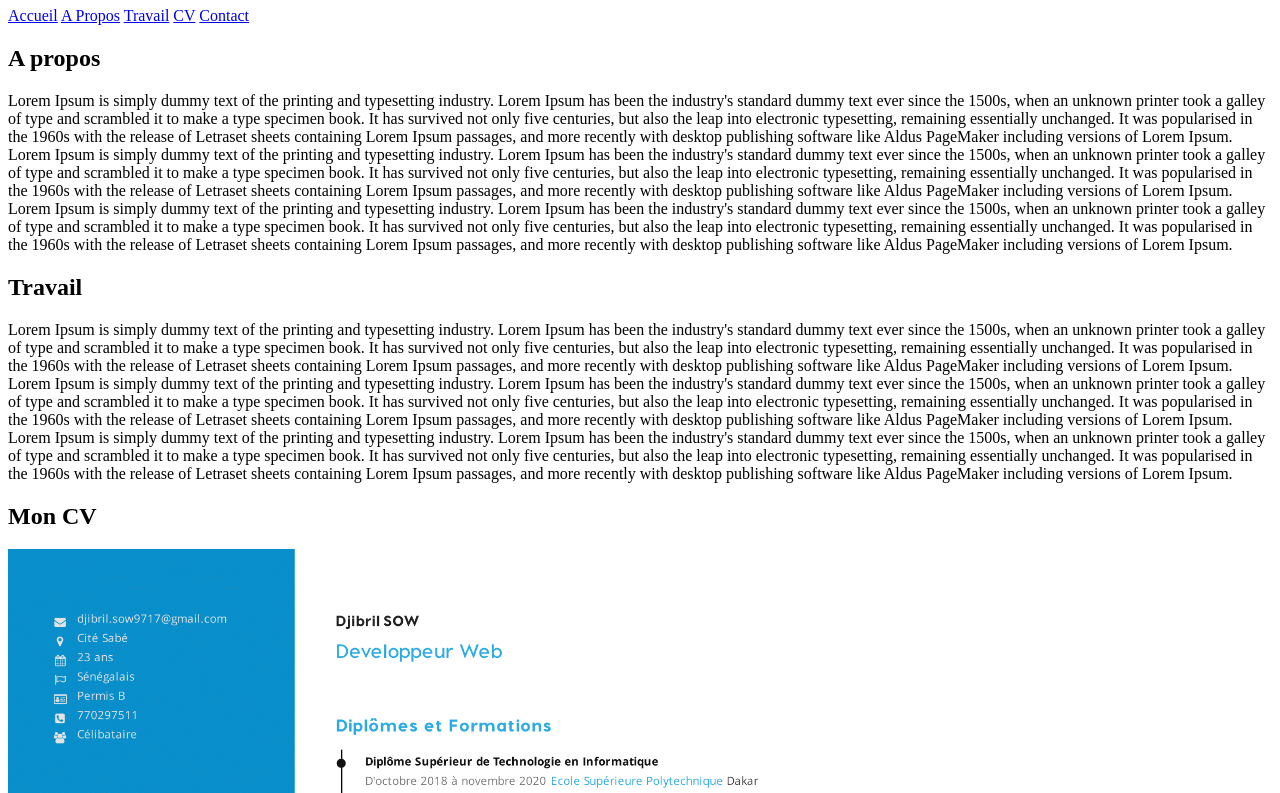
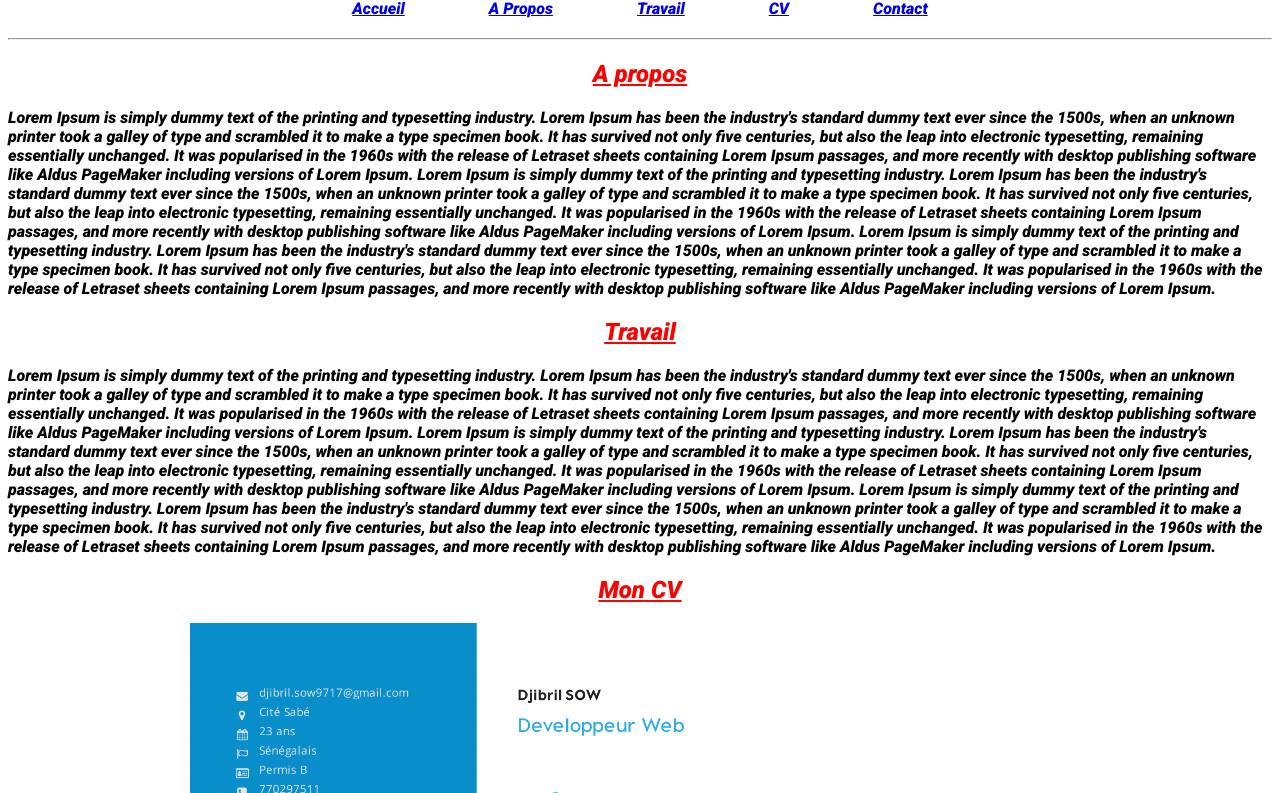
Before and after one commit to dsow09/checkpoint-html, a plain HTML site: page index.html in a window 1280 px wide. Shown: the part 229-1022 px from the top of the page. Drawn offline with Linux system fonts and the light colour scheme.

Commit message:
update index.html

```diff
--- a/index.html
+++ b/index.html
@@ -4,23 +4,24 @@
     <meta charset="UTF-8">
     <meta http-equiv="X-UA-Compatible" content="IE=edge">
     <meta name="viewport" content="width=device-width, initial-scale=1.0">
+    <link rel="stylesheet" href="./css/style.css">
     <title>Portfolio de Djibril SOW</title>
 </head>
 <body>
     <header>
-        <p><img src="./res/gmc.jpg" alt="logo"></p>
-        <nav>
-            <a href="#accueil">Accueil</a>
-            <a href="#apropos">A Propos</a>
-            <a href="#travail">Travail</a>
-            <a href="#cv">CV</a>
-            <a href="#contact">Contact</a>
-        </nav>
+        <img src="./res/gmc.jpg" alt="logo" class="center">
+        <ul>
+           <li><a href="#accueil">Accueil</a></li>
+            <li><a href="#apropos">A Propos</a></li>
+            <li><a href="#travail">Travail</a></li>
+           <li> <a href="#cv">CV</a></li>
+            <li><a href="#contact">Contact</a></li>
+        </ul>
     </header>
-
+    <hr>
     <main>
         <section>
-            <h2 id="apropos">A propos</h2>
+            <h2 id="apropos" class="center">A propos</h2>
             <p>
                 Lorem Ipsum is simply dummy text of the printing and typesetting industry.
                 Lorem Ipsum has been the industry's standard dummy text ever since the 1500s,
@@ -40,7 +41,7 @@
             </p>
         </section>
         <section>
-            <h2 id="travail">Travail</h2>
+            <h2 id="travail" class="center">Travail</h2>
             <p>
                 Lorem Ipsum is simply dummy text of the printing and typesetting industry. Lorem Ipsum has been the industry's standard dummy text ever since the 1500s, when an unknown printer took a galley of type and scrambled it to make a type specimen book. It has survived not only five centuries, but also the leap into electronic typesetting, remaining essentially unchanged. It was popularised in the 1960s with the release of Letraset sheets containing Lorem Ipsum passages, and more recently with desktop publishing software like Aldus PageMaker including versions of Lorem Ipsum.
                 Lorem Ipsum is simply dummy text of the printing and typesetting industry. Lorem Ipsum has been the industry's standard dummy text ever since the 1500s, when an unknown printer took a galley of type and scrambled it to make a type specimen book. It has survived not only five centuries, but also the leap into electronic typesetting, remaining essentially unchanged. It was popularised in the 1960s with the release of Letraset sheets containing Lorem Ipsum passages, and more recently with desktop publishing software like Aldus PageMaker including versions of Lorem Ipsum.
@@ -48,13 +49,13 @@
             </p>
         </section>
         <section>
-            <h2 id="cv">Mon CV</h2>
+            <h2 id="cv" class="center">Mon CV</h2>
             <p>
-                <img src="./res/cv.png" alt="mon CV" width="900">
+                <img src="./res/cv.png" alt="mon CV"  class="center">
             </p>
         </section>
         <section>
-            <h2 id="contact">Contact</h2>
+            <h2 id="contact" class="center">Contact</h2>
             <form >
                 <div>
                     <label>Nom</label>
@@ -69,6 +70,7 @@
                     <input type="email" name="email" placeholder="Entrer votre email">
                 </div>
                 <div>
+                    <label>Message</label>
                     <textarea name="message"  cols="40" rows="10" placeholder="Votre message ici"></textarea>
                 </div>
                 <div>
@@ -78,7 +80,7 @@
         </section>
     </main>
     <footer>
-        <h2>Retrouvez moi aussi sur : </h2>
+        <h2 class="center">Retrouvez moi aussi sur : </h2>
         <ul>
             <li><img src="https://img.icons8.com/fluency/48/000000/facebook.png" alt="facebook"></li>
             <li><img src="https://img.icons8.com/fluency/48/000000/stack-of-tweets.png" alt="tweeter"></li>
```
